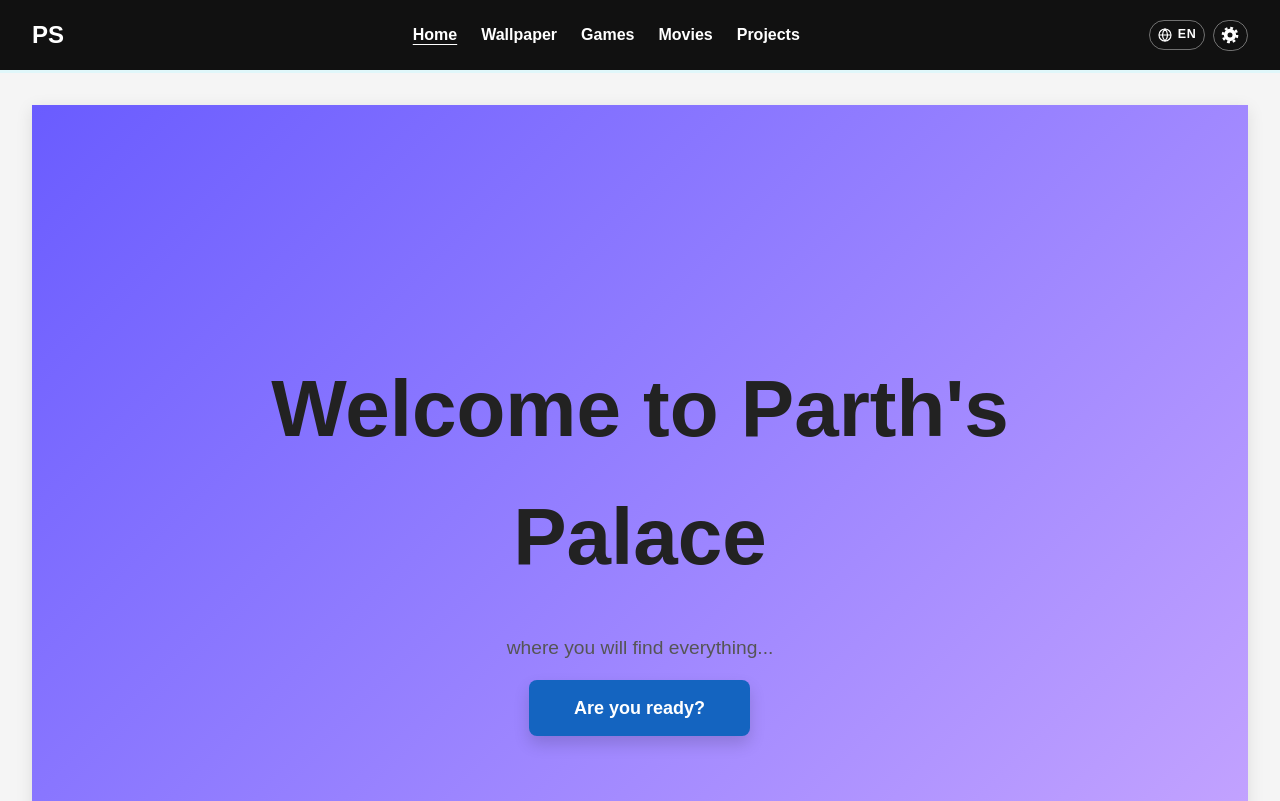
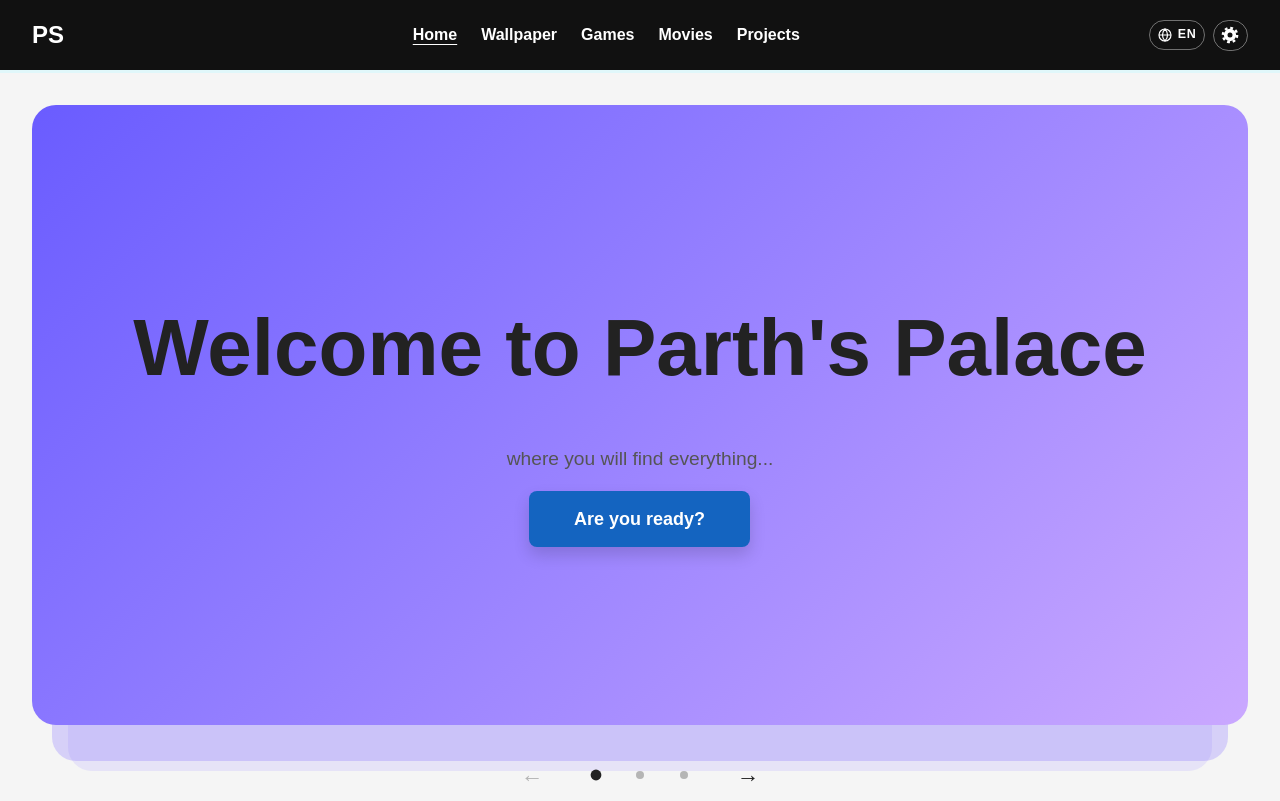
Before and after one commit to Partypants16/partypants16.github.io, a plain HTML site: page index.html in a window 1280 px wide. Shown: the top 801 px of the page. Drawn offline with Linux system fonts and the light colour scheme; no server answers.

Commit message:
Turn home welcome banner into swipeable widget cards

```diff
--- a/hinglish.js
+++ b/hinglish.js
@@ -15,6 +15,13 @@ const HINGLISH = {
   words: {
     // ---------- Top bar, titles, everywhere ----------
     "Home": "Ghar",
+    "Home highlights": "Ghar ki khaas baatein",
+    "Swipe through cards": "Cards dekhne ke liye swipe karo",
+    "Previous card": "Pichhla card",
+    "Next card": "Agla card",
+    "Show card 1": "Card 1 dikhao",
+    "Show card 2": "Card 2 dikhao",
+    "Show card 3": "Card 3 dikhao",
     "Movies": "Filmein",
     "Close settings": "Settings band karo",
     "Close": "Band karo",
--- /dev/null
+++ b/home-widgets.js
@@ -0,0 +1,39 @@
+(() => {
+  const stack = document.querySelector('.widget-stack');
+  if (!stack) return;
+  const track = stack.querySelector('.widget-track');
+  const slides = [...track.children];
+  const controls = stack.querySelector('.widget-controls');
+  const dots = [...controls.querySelectorAll('.widget-dots button')];
+  const previous = controls.querySelector('.widget-prev');
+  const next = controls.querySelector('.widget-next');
+  let active = 0;
+  function update() {
+    active = Math.round(track.scrollLeft / track.clientWidth);
+    dots.forEach((dot, i) => {
+      if (i === active) dot.setAttribute('aria-current', 'true');
+      else dot.removeAttribute('aria-current');
+    });
+    previous.disabled = active === 0;
+    next.disabled = active === slides.length - 1;
+    slides.forEach((slide, i) => {
+      slide.querySelectorAll('a').forEach(link => { link.tabIndex = i === active ? 0 : -1; });
+    });
+  }
+  function show(index) {
+    const target = Math.max(0, Math.min(slides.length - 1, index));
+    track.scrollTo({left: target * track.clientWidth,
+      behavior: matchMedia('(prefers-reduced-motion: reduce)').matches || document.documentElement.dataset.motion === 'off' ? 'instant' : 'smooth'});
+  }
+  previous.addEventListener('click', () => show(active - 1));
+  next.addEventListener('click', () => show(active + 1));
+  dots.forEach((dot, index) => dot.addEventListener('click', () => show(index)));
+  track.addEventListener('scroll', update, {passive: true});
+  stack.addEventListener('keydown', event => {
+    if (!['ArrowLeft', 'ArrowRight', 'Home', 'End'].includes(event.key)) return;
+    event.preventDefault();
+    show(event.key === 'Home' ? 0 : event.key === 'End' ? slides.length - 1 : active + (event.key === 'ArrowRight' ? 1 : -1));
+  });
+  controls.hidden = false;
+  update();
+})();
--- a/index.html
+++ b/index.html
@@ -32,10 +32,29 @@
   </header>
 
   <main>
-    <section id="hero">
-      <h2>Welcome to Parth's Palace</h2>
-      <p>where you will find everything...</p>
-      <a href="#cards" class="fancy-button">Are you ready?</a>
+    <section id="hero" class="widget-stack" aria-label="Home highlights" aria-roledescription="carousel">
+      <div class="widget-track" id="home-widgets" tabindex="0" aria-label="Swipe through cards">
+        <div class="widget-slide" role="group" aria-roledescription="slide" aria-label="1 / 3">
+          <h2>Welcome to Parth's Palace</h2>
+          <p>where you will find everything...</p>
+          <a href="#cards" class="fancy-button">Are you ready?</a>
+        </div>
+        <div class="widget-slide" role="group" aria-roledescription="slide" aria-label="2 / 3">
+          <h2>Coming Soon</h2>
+        </div>
+        <div class="widget-slide" role="group" aria-roledescription="slide" aria-label="3 / 3">
+          <h2>Coming Soon</h2>
+        </div>
+      </div>
+      <div class="widget-controls" hidden>
+        <button type="button" class="widget-prev" aria-label="Previous card" aria-controls="home-widgets">&#8592;</button>
+        <div class="widget-dots">
+          <button type="button" aria-label="Show card 1" aria-current="true" aria-controls="home-widgets"></button>
+          <button type="button" aria-label="Show card 2" aria-controls="home-widgets"></button>
+          <button type="button" aria-label="Show card 3" aria-controls="home-widgets"></button>
+        </div>
+        <button type="button" class="widget-next" aria-label="Next card" aria-controls="home-widgets">&#8594;</button>
+      </div>
     </section>
 
     <div class="card-group card-group--lan" id="cards">
@@ -169,6 +188,7 @@
   </footer>
 
   <script src="service-status.js"></script>
+  <script src="home-widgets.js"></script>
   <script>
     document.getElementById("year").textContent = new Date().getFullYear();
   </script>
--- a/style.css
+++ b/style.css
@@ -485,3 +485,61 @@ section p {
     font-size: 1rem;
   }
 }
+
+/* Home's swipeable welcome cards. Native scrolling also works without JS. */
+#hero.widget-stack {
+  padding: 0;
+  background: transparent;
+  box-shadow: none;
+  position: relative;
+  isolation: isolate;
+  margin-bottom: 3rem;
+}
+.widget-stack::before, .widget-stack::after {
+  content: '';
+  position: absolute;
+  inset: 18px 20px 48px;
+  border-radius: 24px;
+  background: #8f7bff;
+  opacity: .3;
+  transform: translateY(12px);
+  z-index: -1;
+}
+.widget-stack::after { inset-inline: 36px; transform: translateY(22px); opacity: .15; }
+.widget-track {
+  display: flex;
+  overflow-x: auto;
+  scroll-snap-type: x mandatory;
+  overscroll-behavior-x: contain;
+  scrollbar-width: none;
+  border-radius: 24px;
+}
+.widget-track::-webkit-scrollbar { display: none; }
+.widget-slide {
+  flex: 0 0 100%;
+  min-width: 0;
+  box-sizing: border-box;
+  min-height: 620px;
+  padding: 6rem 2rem;
+  display: flex;
+  flex-direction: column;
+  align-items: center;
+  justify-content: center;
+  scroll-snap-align: start;
+  scroll-snap-stop: always;
+  background: linear-gradient(135deg, #6a5cff, #8f7bff 40%, #caa8ff);
+}
+.widget-slide:nth-child(2) { background: linear-gradient(135deg, #7b68ee, #bba4f5); }
+.widget-slide:nth-child(3) { background: linear-gradient(135deg, #6879eb, #b6b1ff); }
+.widget-slide h2 { max-width: 100%; overflow-wrap: break-word; }
+.widget-controls { display: flex; justify-content: center; align-items: center; gap: 1.25rem; padding-top: 1.7rem; }
+.widget-controls[hidden] { display: none; }
+.widget-controls button { cursor: pointer; color: var(--text); border: 0; background: transparent; min-width: 44px; min-height: 44px; border-radius: 50%; font-size: 1.4rem; }
+.widget-controls button:disabled { opacity: .3; cursor: default; }
+.widget-dots { display: flex; }
+.widget-dots button { position: relative; }
+.widget-dots button::after { content: ''; position: absolute; width: 8px; height: 8px; inset: 18px; border-radius: 50%; background: currentColor; opacity: .3; }
+.widget-dots button[aria-current]::after { opacity: 1; transform: scale(1.35); }
+.widget-track:focus-visible, .widget-controls button:focus-visible { outline: 3px solid var(--text); outline-offset: 3px; }
+@media (max-width: 900px) { .widget-slide { min-height: 410px; padding: 4rem 2rem; } }
+@media (max-width: 600px) { .widget-slide { min-height: 340px; padding: 3rem 1.5rem; } }
```
